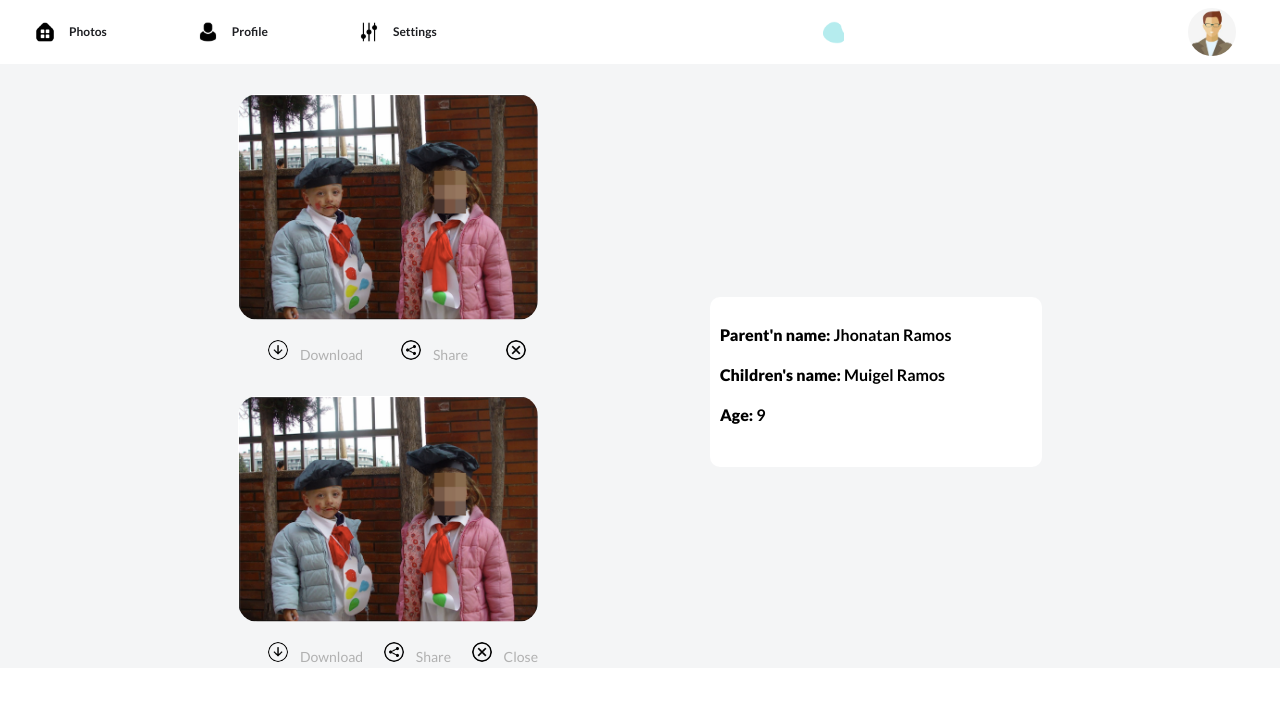
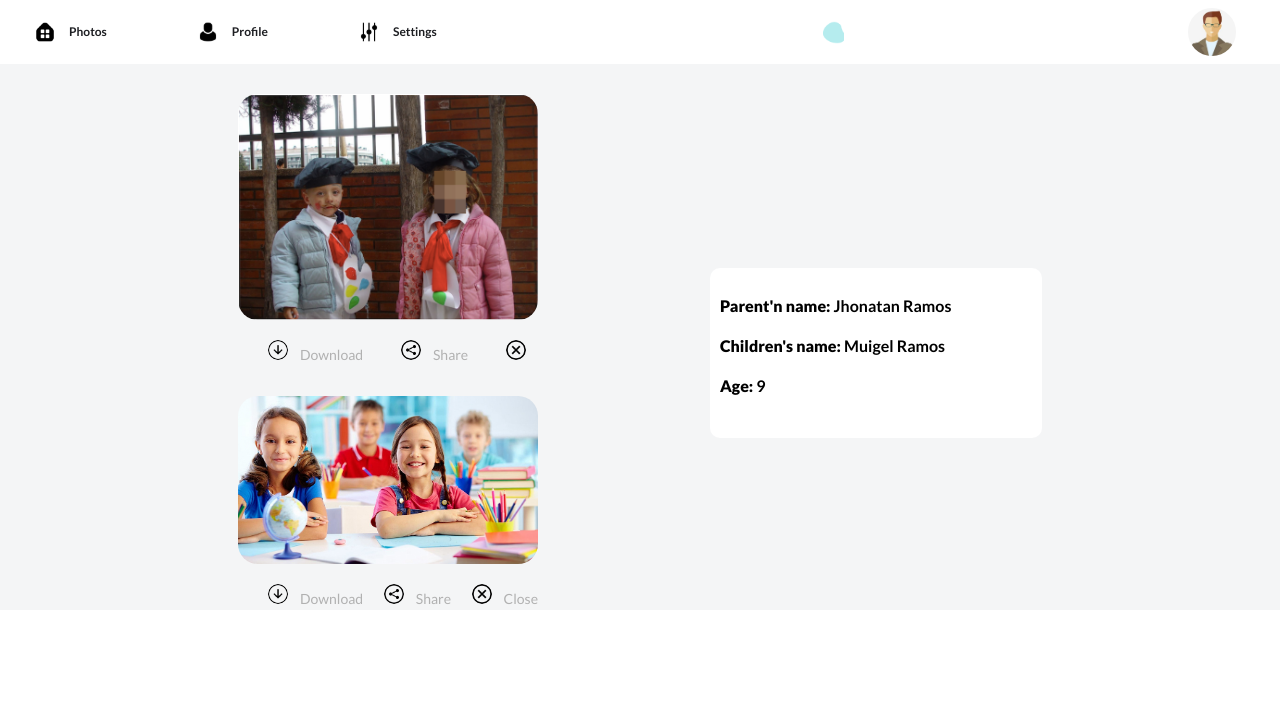
Before and after one commit to tarasov1812/junction, a React (Vite) app: page /app in a window 1280 px wide. Shown: the top 702 px of the page. Built offline with nearby package versions, Linux system fonts and the light colour scheme.

Commit message:
picturtes

```diff
--- a/src/components/Pictures.jsx
+++ b/src/components/Pictures.jsx
@@ -24,7 +24,7 @@ function Pictures() {
         <span>{el.getAttribute('data-param')}</span>
       </a>
     </div>
-    <img className={styles.imeg} src="/img/picture.png"></img>
+    <img className={styles.imeg} src="/img/picture2.jpeg"></img>
     <div className={styles.counters}>
       <a className={styles.repost}>
         <img src="/img/download.png" alt="Repost Icon" />
```
Also changed, not shown: public/img/picture2.jpeg (added).
